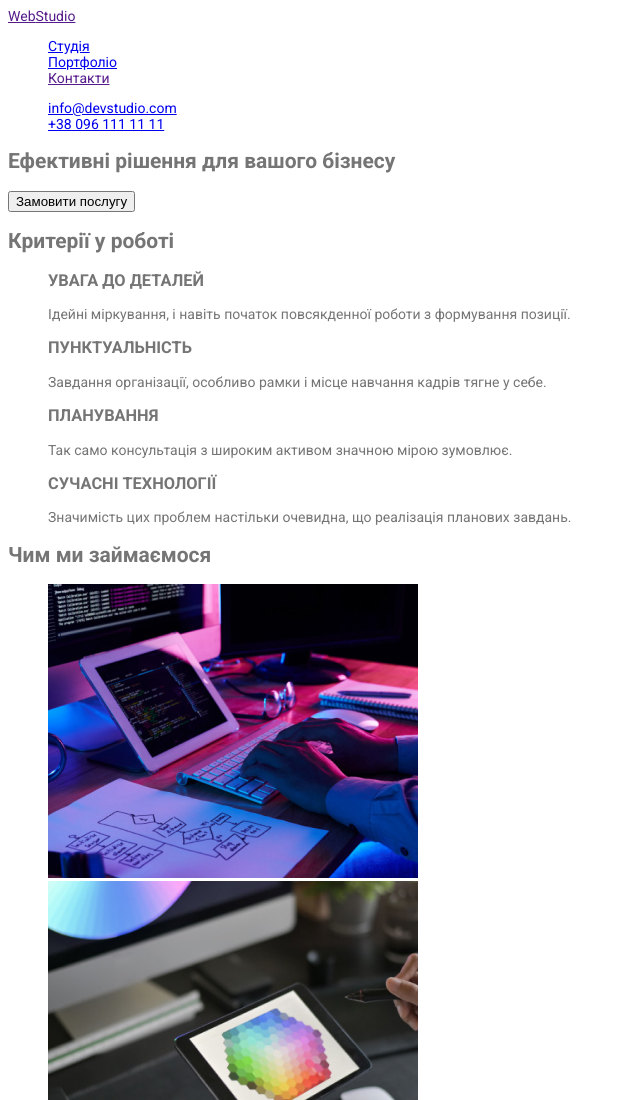
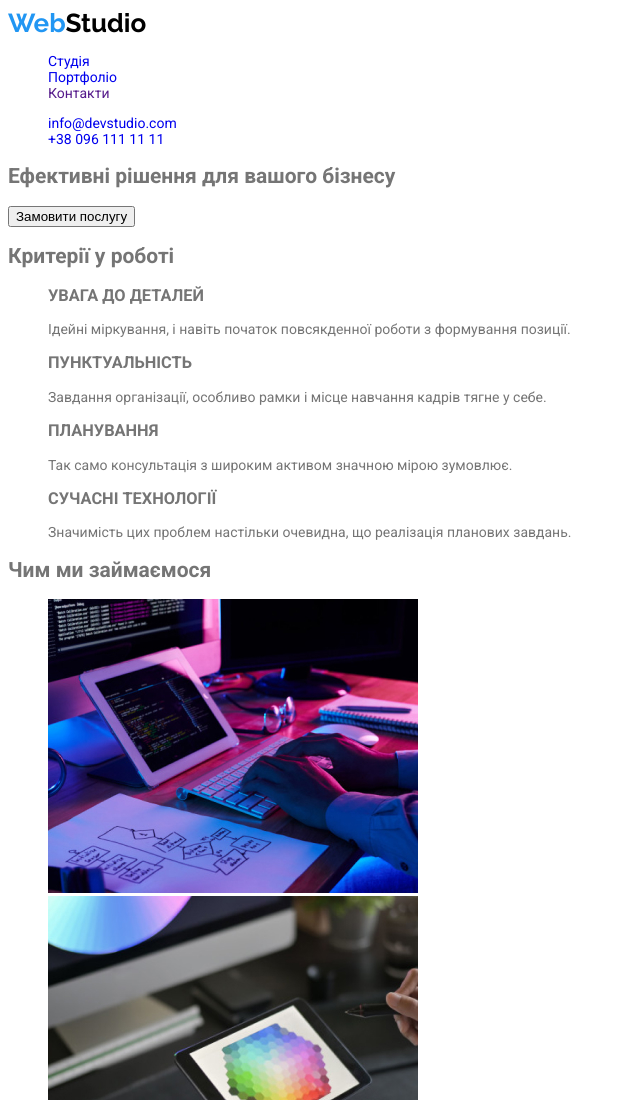
Before and after one commit to pprayformee/goit-markup-hw-02, a plain HTML site: page index.html in a window 1280 px wide. Shown: the top 1100 px of the page, without its empty margins (0-640 px from the left). Drawn offline with Linux system fonts and the light colour scheme.

Commit message:
logo css

```diff
--- a/css/index.css
+++ b/css/index.css
@@ -34,12 +34,43 @@ ul {
 
 .main-nav {}
 
-.logo {}
+.logo {
+    color: var(--black-color);
+    font-family: var(--secondary-font);
+    font-weight: 700;
+    font-size: 26px;
+    line-height: 1.19;
+    text-decoration: none;
+}
 
-.web {}
+.web {
+    color: var(--acent-color);
+}
 
 .list {}
 
 .list-item {}
 
-.link {}
+.link {
+    text-decoration: none;
+}
+
+.studio{}
+
+.portfolio {}
+
+.contacts {}
+
+.list1 {}
+
+.list-item1 {}
+
+.mail {}
+
+.phone {}
+
+.section-1 {}
+
+.text-1 {}
+
+.button {}
--- a/index.html
+++ b/index.html
@@ -15,20 +15,20 @@
         <nav class="main-nav">
             <a  class="logo" href=""><span class="web">Web</span>Studio</a>
             <ul class="list">
-                <li class="list-item"><a class="link" href="./index.html">Студія</a></li>
-                <li class="list-item"><a class="link" href="./portfolio.html">Портфоліо</a></li>
-                <li class="list-item"><a class="link" href="">Контакти</a></li>
+                <li class="list-item"><a class="link" href="./index.html"><span class="studio">Студія</span></a></li>
+                <li class="list-item"><a class="link" href="./portfolio.html"><span class="portfolio">Портфоліо</span></a></li>
+                <li class="list-item"><a class="link" href=""><span class="contacts">Контакти</span></a></li>
             </ul>
         </nav>
-        <ul>
-            <li><a href="mailto:info@devstudio.com">info@devstudio.com</a></li>
-            <li><a href="tel:+38 096 111 11 11">+38 096 111 11 11</a></li>
+        <ul class="list1">
+            <li class="list-item1"><a class="link" href="mailto:info@devstudio.com"><span class="mail">info@devstudio.com</span></a></li>
+            <li class="list-item1"><a class="link" href="tel:+38 096 111 11 11"><span class="phone">+38 096 111 11 11</span></a></li>
         </ul>
     </header>
     <main>
-        <section>
-            <h1>Ефективні рішення для вашого бізнесу</h1>
-            <button type="button">Замовити послугу</button>
+        <section class="section-1">
+            <h1 class="text-1">Ефективні рішення для вашого бізнесу</h1>
+            <button class="button" type="button">Замовити послугу</button>
         </section>
         <section>
             <h2>Критерії у роботі</h2>
```
Also changed, not shown: portfolio.html (+10 -10 lines).
